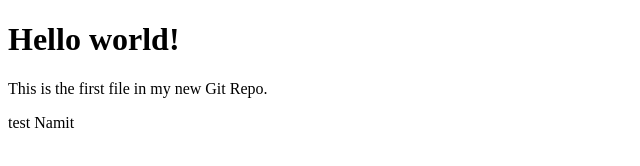
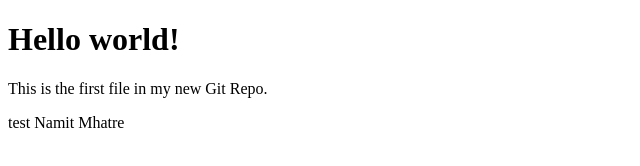
Before and after one commit to namitmhatre11/git, a plain HTML site: page hello-world.html in a window 1280 px wide. Shown: the full height of the page, 0-640 px from the left. Drawn offline with Linux system fonts and the light colour scheme.

Commit message:
master : added surname

```diff
--- a/hello-world.html
+++ b/hello-world.html
@@ -8,7 +8,7 @@
 <h1>Hello world!</h1>
 <p>This is the first file in my new Git Repo.</p>
 <span>test</span>
-<span>Namit</span>
+<span>Namit Mhatre</span>
 
 </body>
 </html>
```
